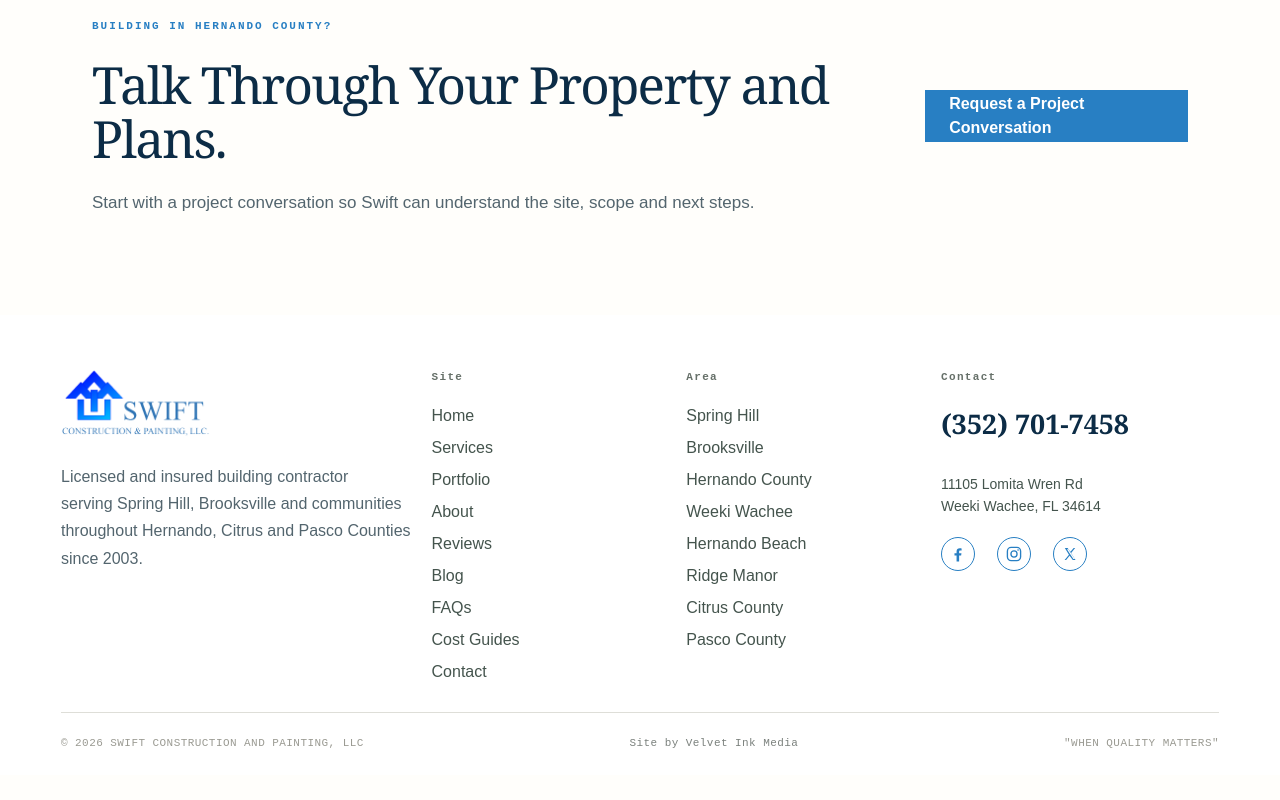
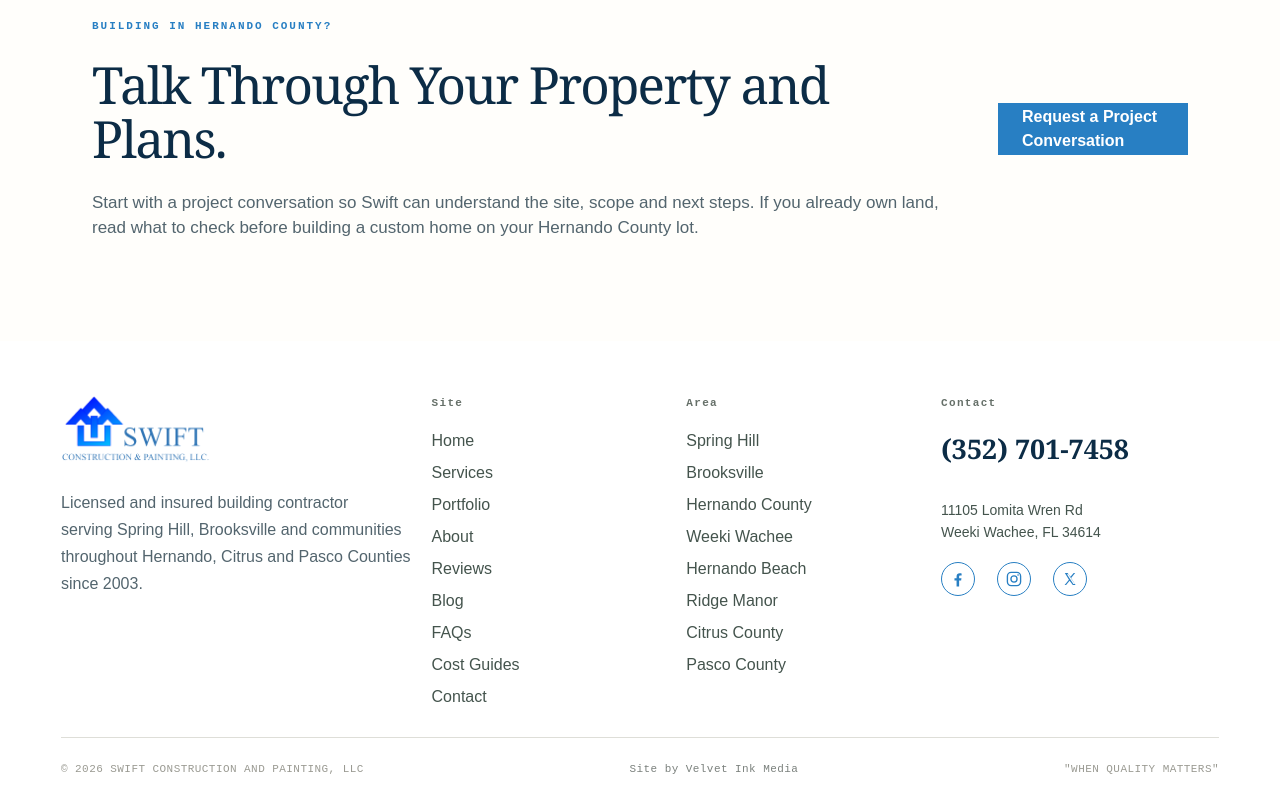
Before and after one commit to stylus1274/swift, a Next.js app: page /hernando-county-fl/new-construction in a window 1280 px wide. Shown: the part 4128-4928 px from the top of the page. Before the commit the page ends 4903 px from the top, so only its background shows below. Built offline with nearby package versions, Linux system fonts and the light colour scheme.

Commit message:
Link Hernando new construction to build-on-lot FAQ

```diff
--- a/app/hernando-county-fl/new-construction/page.tsx
+++ b/app/hernando-county-fl/new-construction/page.tsx
@@ -46,7 +46,7 @@ export default function HernandoCountyNewConstructionPage(){
       </div>
     </section>
     <section className={styles.processSection}><div><p className={styles.eyebrow}>NEW CONSTRUCTION PROCESS</p><h2>Start With the Property and the Build Plan.</h2></div><div className={styles.steps}><p><strong>01</strong><span>Review the property, plans, priorities and build goals.</span></p><p><strong>02</strong><span>Define scope, permitting needs, selections and construction sequencing.</span></p><p><strong>03</strong><span>Coordinate construction, trade work, inspections and the final walkthrough.</span></p></div></section>
-    <section className={styles.cta}><div><p className={styles.eyebrow}>BUILDING IN HERNANDO COUNTY?</p><h2>Talk Through Your Property and Plans.</h2><p>Start with a project conversation so Swift can understand the site, scope and next steps.</p></div><a className={styles.primaryButton} href="/contact">Request a Project Conversation</a></section>
+    <section className={styles.cta}><div><p className={styles.eyebrow}>BUILDING IN HERNANDO COUNTY?</p><h2>Talk Through Your Property and Plans.</h2><p>Start with a project conversation so Swift can understand the site, scope and next steps. If you already own land, read <a href="/faq/can-i-build-custom-home-on-my-own-lot-hernando-county">what to check before building a custom home on your Hernando County lot</a>.</p></div><a className={styles.primaryButton} href="/contact">Request a Project Conversation</a></section>
     <SiteFooter />
   </main>;
 }
```
